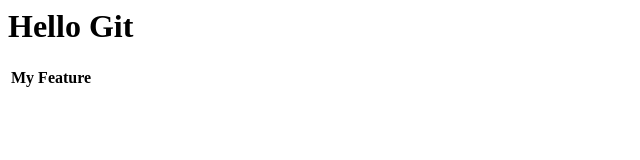
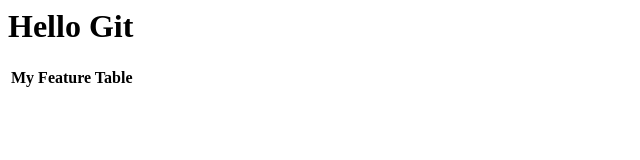
Before and after one commit to lhevland/web-project, a plain HTML site: page index.html in a window 1280 px wide. Shown: the full height of the page, 0-640 px from the left. Drawn offline with Linux system fonts and the light colour scheme.

Commit message:
Feature Table Edit
Text edit

```diff
--- a/index.html
+++ b/index.html
@@ -2,8 +2,6 @@
 
 <table>
   <tr>
-    <th>My Feature
-      </th>
-    </table>
+    <th>My Feature Table</th>
   </tr>
 </table>
```
